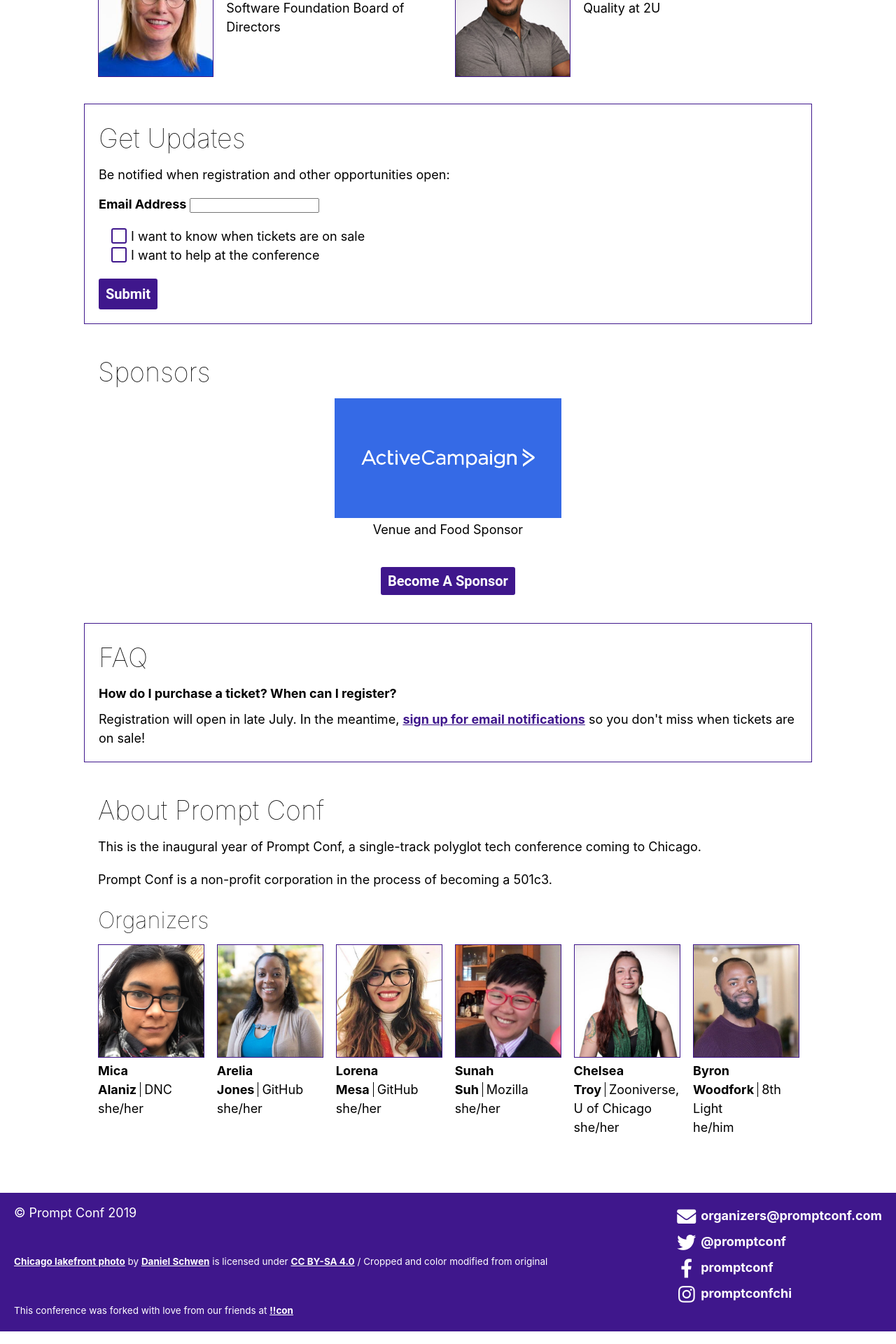
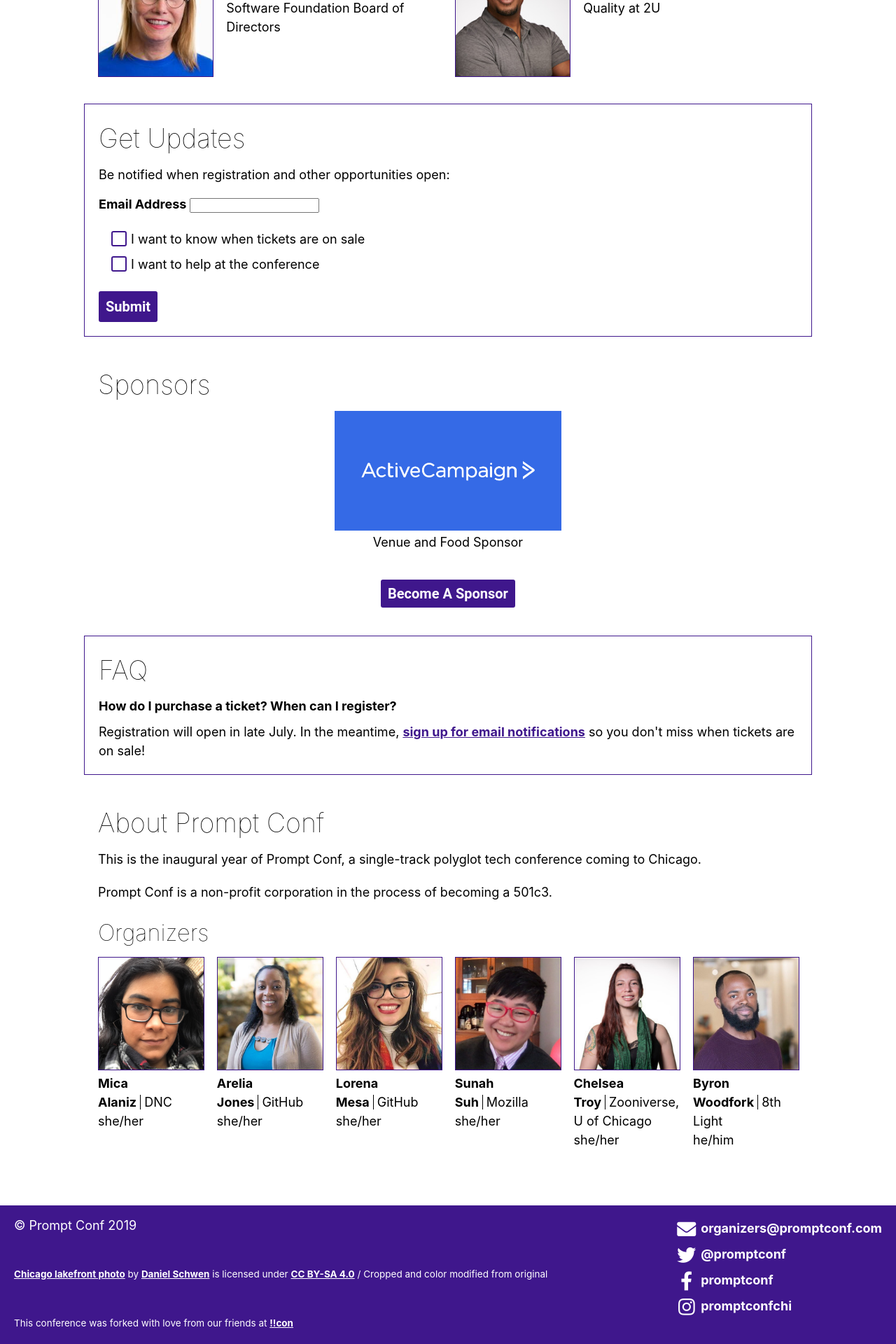
Before and after one commit to promptconf/promptconf.github.io, a Jekyll site: the page built from index.html, in a window 1280 px wide. Shown: the part 997-2917 px from the top of the page at 70% size. Built offline with Jekyll 4.4.1, drawn with Linux system fonts in a browser that asks for light colours; nearby versions of some CDN libraries; some web fonts are replaced; comment, search, counter and statistics services are not loaded.

Commit message:
update li line height

```diff
--- a/assets/_sass/main.scss
+++ b/assets/_sass/main.scss
@@ -65,7 +65,7 @@
 //  Typography
 // -----------
 
-h1, h2, h3, h4, h5, h6, p, li, dt, dd {
+h1, h2, h3, h4, h5, h6, p, dt, dd {
     line-height: 1.5;
 }
 
@@ -122,6 +122,10 @@
     list-style-type: disc;
     list-style-position: inside;
     margin-left: $space-small;
+}
+
+li {
+    line-height: 2;
 }
 
 strong {
```
